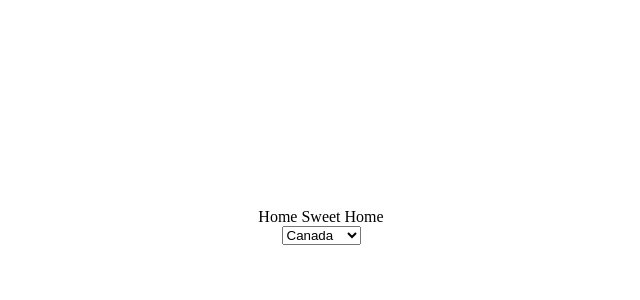
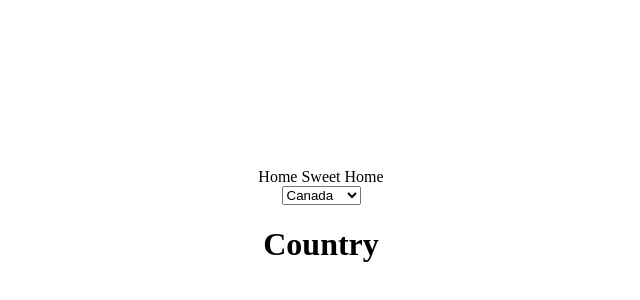
Before and after one commit to toktamm/react-manage-states, a React (Create React App) app: page / in a window 1280 px wide. Shown: the part 182-482 px from the top of the page, without its empty margins (319-959 px from the left). Built offline with nearby package versions, Linux system fonts and the light colour scheme.

Commit message:
create the CountryDetails component

```diff
--- /dev/null
+++ b/src/components/CountryDetails.js
@@ -0,0 +1,6 @@
+
+export default function CountryDetails() {
+  return (
+    <h1>Country</h1>
+  )
+}
--- a/src/components/Home.js
+++ b/src/components/Home.js
@@ -1,5 +1,7 @@
 import React from 'react';
 import CountryPicker from './CountryPicker';
+import CountryDetails from './CountryDetails';
+
 
 import './Home.css'
 
@@ -10,6 +12,7 @@ export default function Home() {
       Home Sweet Home
       <div>
       <CountryPicker />
+      <CountryDetails />
       </div>
     </div>
   )
```
